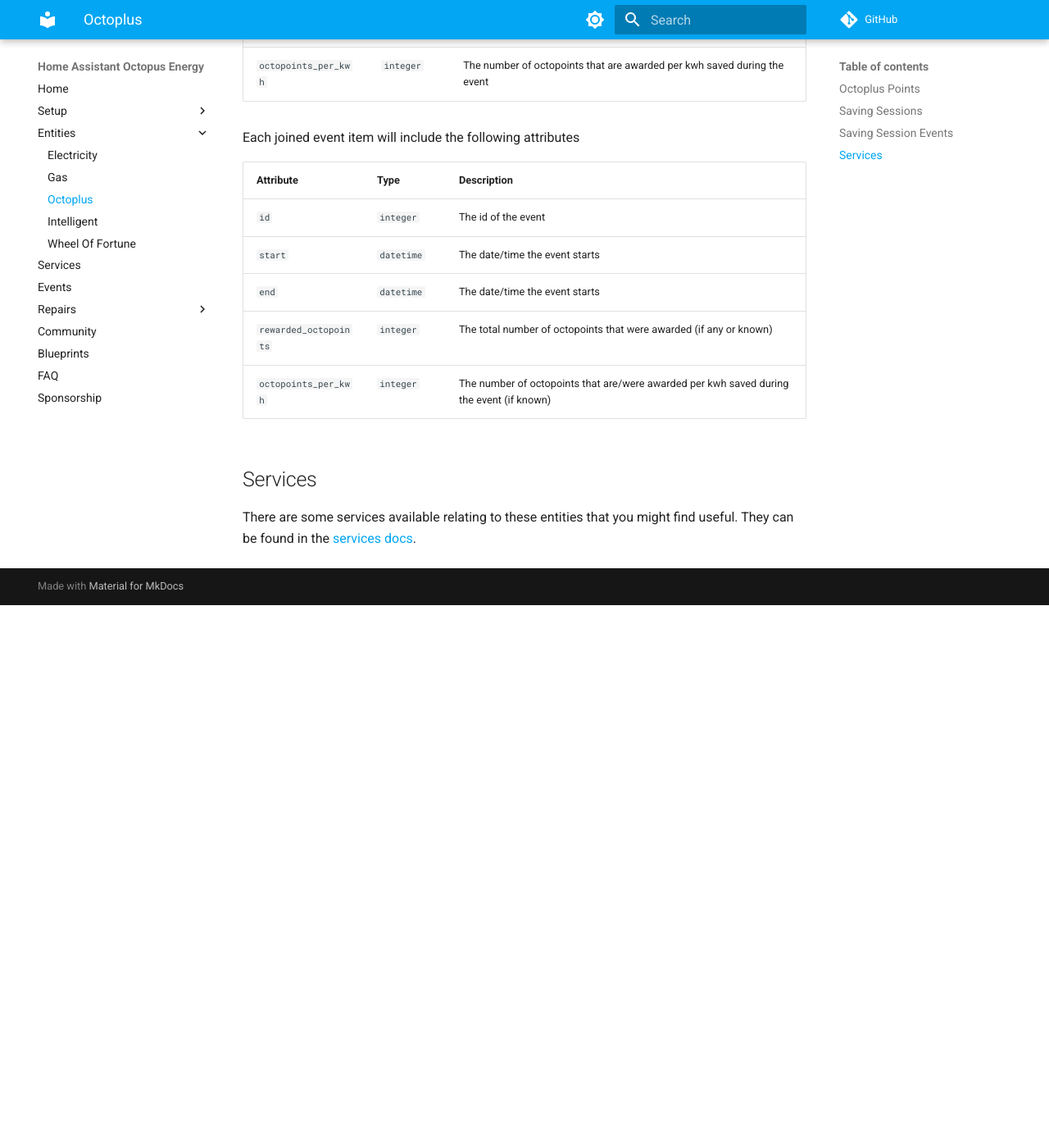
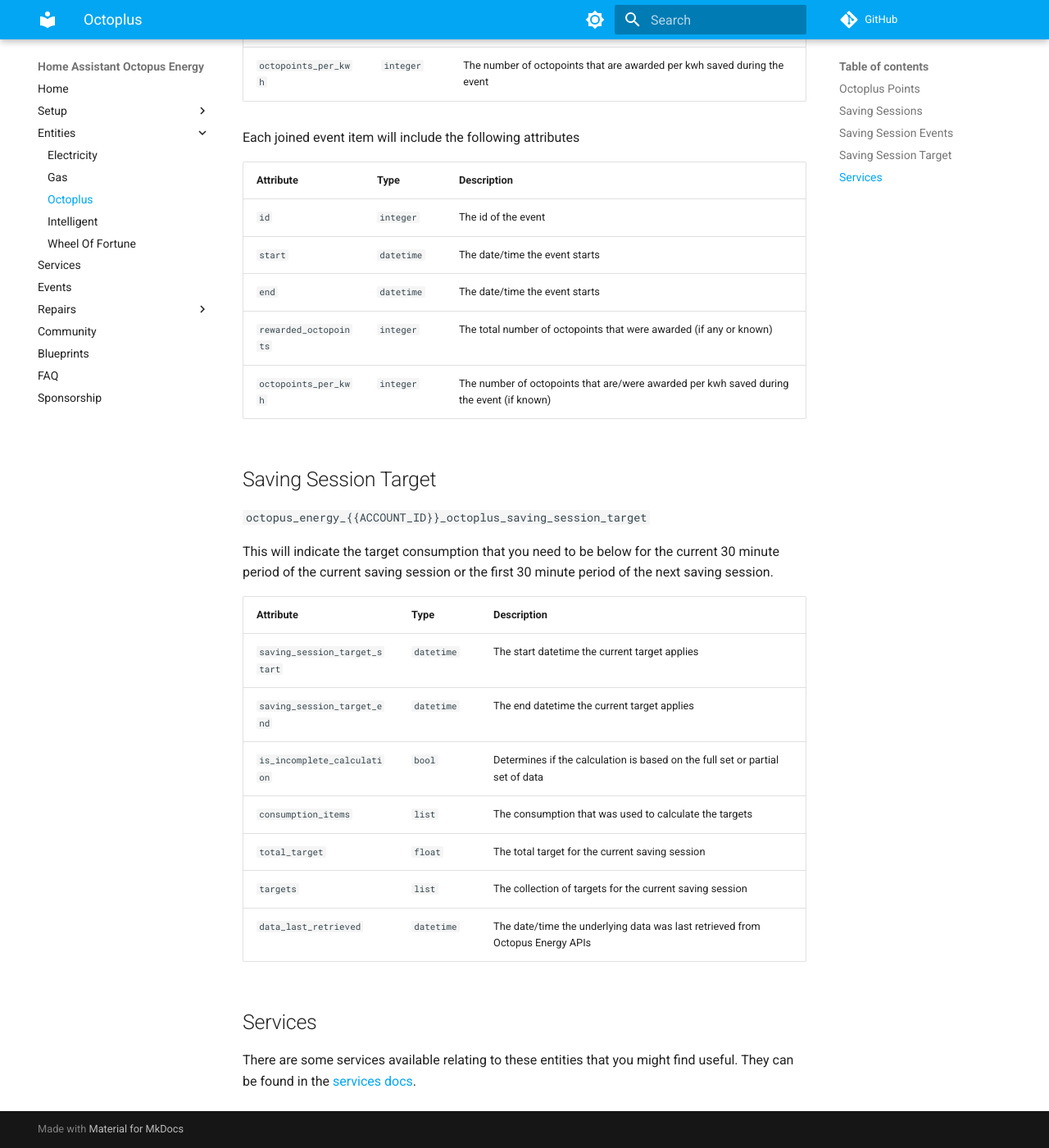
Before and after one commit to BottlecapDave/HomeAssistant-OctopusEnergy, an MkDocs documentation site: the page built from _docs/entities/octoplus.md, in a window 1280 px wide and 1400 px high, scrolled down 1908 px. Shown: the whole window at 82% size. Built offline with MkDocs 1.6.1 and Material for MkDocs 9.7.7, drawn with Linux system fonts in a browser that asks for light colours; comment, search, counter and statistics services are not loaded; before the commit the page ends 2646 px from its top, so only the background shows below that.

Commit message:
docs: Added saving session target

```diff
--- a/_docs/entities/octoplus.md
+++ b/_docs/entities/octoplus.md
@@ -61,6 +61,22 @@
 | `rewarded_octopoints` | `integer` | The total number of octopoints that were awarded (if any or known) |
 | `octopoints_per_kwh` | `integer` | The number of octopoints that are/were awarded per kwh saved during the event (if known) |
 
+## Saving Session Target
+
+`octopus_energy_{{ACCOUNT_ID}}_octoplus_saving_session_target`
+
+This will indicate the target consumption that you need to be below for the current 30 minute period of the current saving session or the first 30 minute period of the next saving session.
+
+| Attribute | Type | Description |
+|-----------|------|-------------|
+| `saving_session_target_start` | `datetime` | The start datetime the current target applies |
+| `saving_session_target_end` | `datetime` | The end datetime the current target applies |
+| `is_incomplete_calculation` | `bool` | Determines if the calculation is based on the full set or partial set of data |
+| `consumption_items` | `list` | The consumption that was used to calculate the targets |
+| `total_target` | `float` | The total target for the current saving session |
+| `targets` | `list` | The collection of targets for the current saving session |
+| `data_last_retrieved` | `datetime` | The date/time the underlying data was last retrieved from Octopus Energy APIs |
+
 ## Services
 
 There are some services available relating to these entities that you might find useful. They can be found in the [services docs](../services.md).
```
